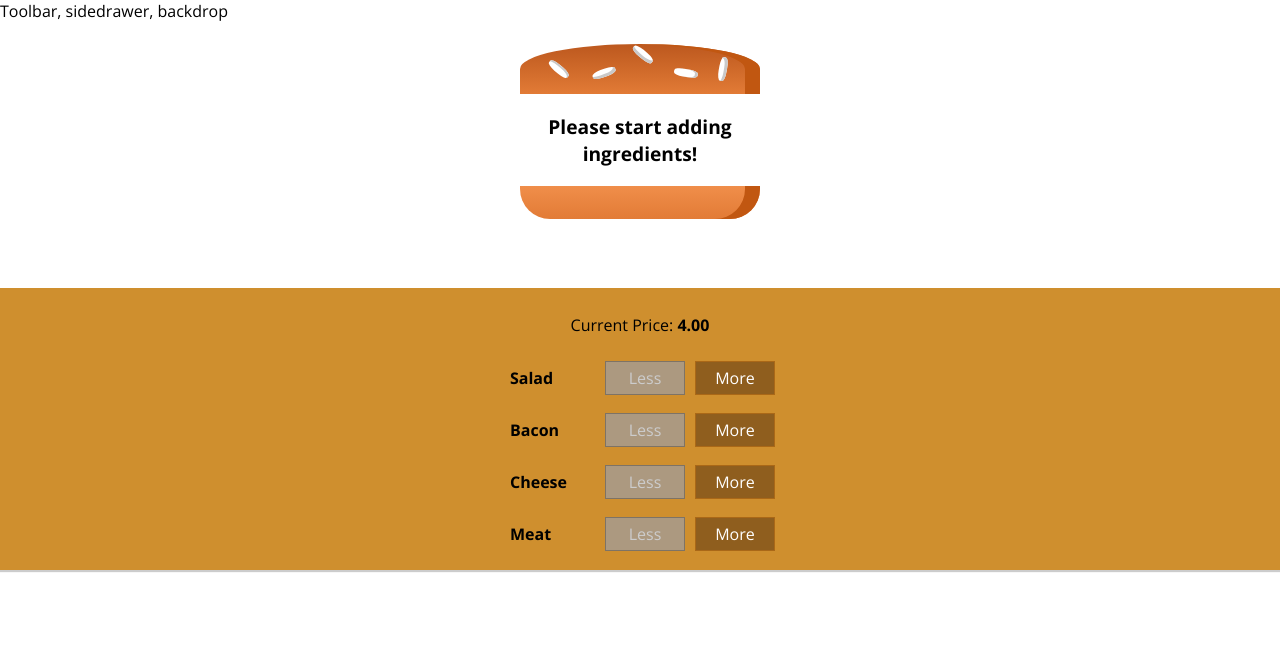
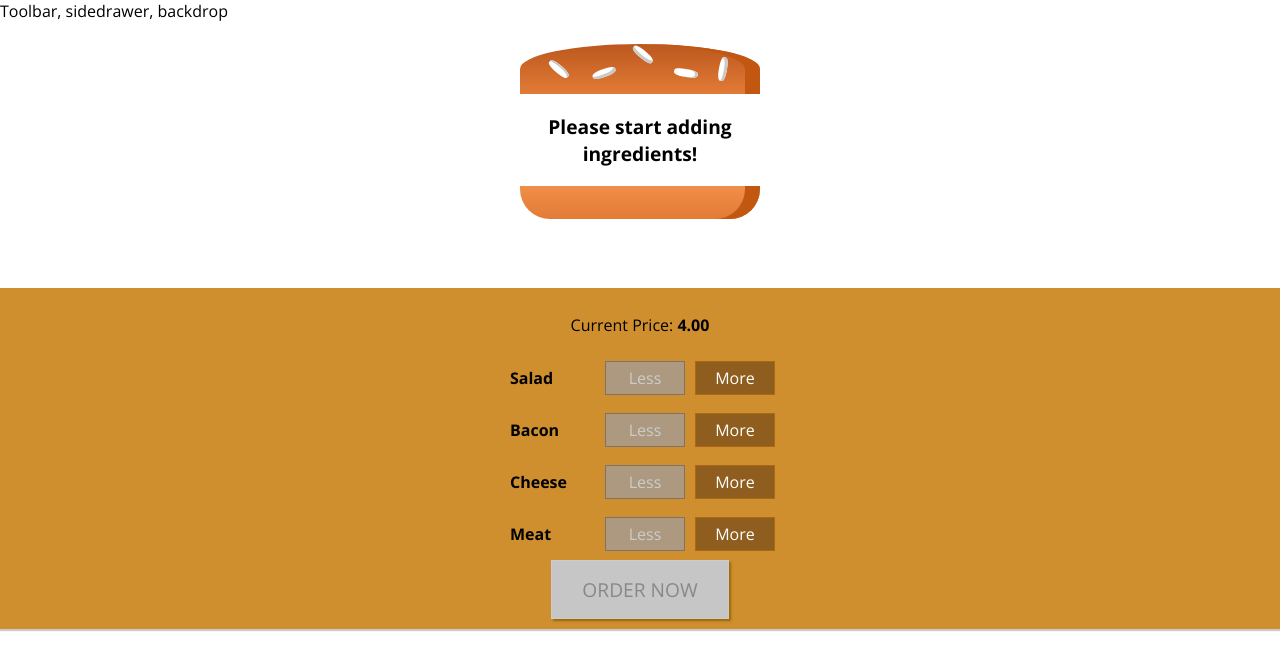
Before and after one commit to SHEFFcode/burger-builder, a React app: page / in a window 1280 px wide. Shown: the top 670 px of the page. Built offline with nearby package versions, Linux system fonts and the light colour scheme.

Commit message:
order now button works

```diff
--- a/src/components/Burger/BuildControls/BuildControls.css
+++ b/src/components/Burger/BuildControls/BuildControls.css
@@ -8,3 +8,44 @@
   margin: auto;
   padding: 10px 0;
 }
+
+.OrderButton {
+  background-color: #DAD735;
+  outline: none;
+  cursor: pointer;
+  border: 1px solid #966909;
+  color: #966909;
+  font-family: inherit;
+  font-size: 1.2em;
+  padding: 15px 30px;
+  box-shadow: 2px 2px 2px #966909;
+}
+
+.OrderButton:hover, .OrderButton:active {
+  background-color: #A0DB41;
+  border: 1px solid #966909;
+  color: #966909;
+}
+
+.OrderButton:disabled {
+  background-color: #C7C6C6;
+  cursor: not-allowed;
+  border: 1px solid #ccc;
+  color: #888888;
+}
+
+.OrderButton:not(:disabled) {
+  animation: enable 0.3s linear;
+}
+
+@keyframes enable {
+  0% {
+      transform: scale(1);
+  }
+  60% {
+      transform: scale(1.1);
+  }
+  100% {
+      transform: scale(1);
+  }
+}
--- a/src/components/Burger/BuildControls/BuildControls.js
+++ b/src/components/Burger/BuildControls/BuildControls.js
@@ -21,6 +21,9 @@
         disabled={props.disabled[control.type]}
       />
     ))}
+    <button
+      className={classes.OrderButton}
+      disabled={!props.purchaseable}>ORDER NOW</button>
   </div>
 );
 
--- a/src/containers/BurgerBuilder/BurgerBuilder.js
+++ b/src/containers/BurgerBuilder/BurgerBuilder.js
@@ -14,7 +14,8 @@
         cheese: 0,
         meat: 0
       },
-      totalPrice: 4
+      totalPrice: 4,
+      purchaseable: false
     };
 
     this.ingredientPrices = {
@@ -25,32 +26,39 @@
     }
   }
 
+  updatePurchaseState(ingredients) {
+    const sum = Object.keys(ingredients).reduce((accumulator, item) => accumulator + ingredients[item], 0);
+    this.setState({ purchaseable: sum > 0 });
+  }
+
   addIngredientHandler = (type) => {
     const oldCount = this.state.ingredients[type];
     const newCount = oldCount + 1;
-    const updatedIngredients = {...this.state.ingredients};
+    const updatedIngredients = { ...this.state.ingredients };
     updatedIngredients[type] = newCount;
     const priceAddtion = this.ingredientPrices[type];
     const oldPrice = this.state.totalPrice;
     const newPrice = oldPrice + priceAddtion;
-    this.setState({totalPrice: newPrice, ingredients: updatedIngredients});
+    this.setState({ totalPrice: newPrice, ingredients: updatedIngredients });
+    this.updatePurchaseState(updatedIngredients);
   }
 
   removeIngredientHandler = (type) => {
     const oldCount = this.state.ingredients[type];
     const newCount = oldCount - 1;
     if (newCount >= 0) {
-      const updatedIngredients = {...this.state.ingredients};
+      const updatedIngredients = { ...this.state.ingredients };
       updatedIngredients[type] = newCount;
       const priceAddtion = this.ingredientPrices[type];
       const oldPrice = this.state.totalPrice;
       const newPrice = oldPrice - priceAddtion;
-      this.setState({totalPrice: newPrice, ingredients: updatedIngredients});
+      this.setState({ totalPrice: newPrice, ingredients: updatedIngredients });
+      this.updatePurchaseState(updatedIngredients);
     }
   }
 
   render() {
-    const disabledInfo = {...this.state.ingredients};
+    const disabledInfo = { ...this.state.ingredients };
 
     for (let key of Object.keys(disabledInfo)) {
       disabledInfo[key] = disabledInfo[key] <= 0;
@@ -64,6 +72,7 @@
           ingredientRemoved={this.removeIngredientHandler}
           disabled={disabledInfo}
           price={this.state.totalPrice}
+          purchaseable={this.state.purchaseable}
         />
       </Aux>
     );
```
